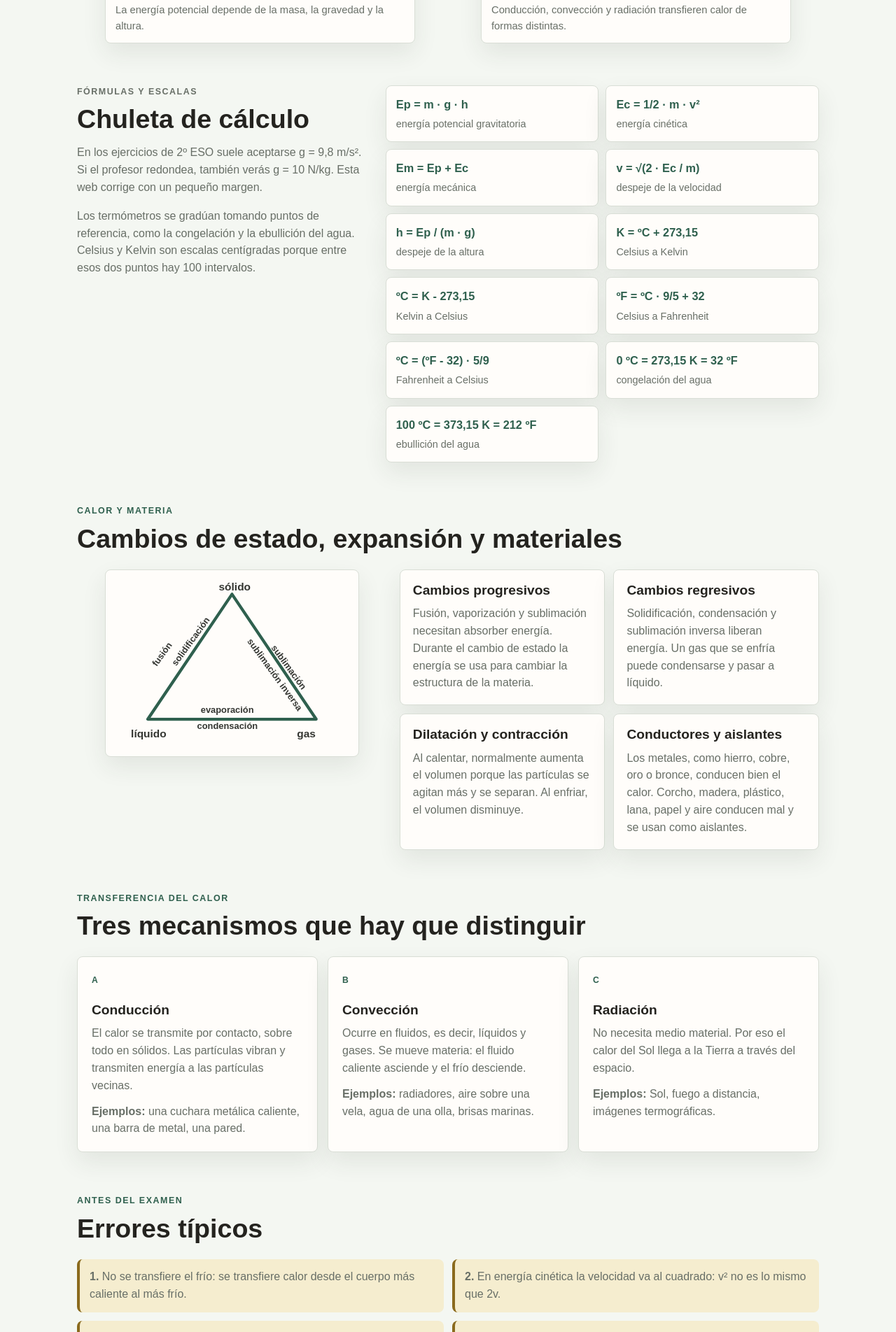
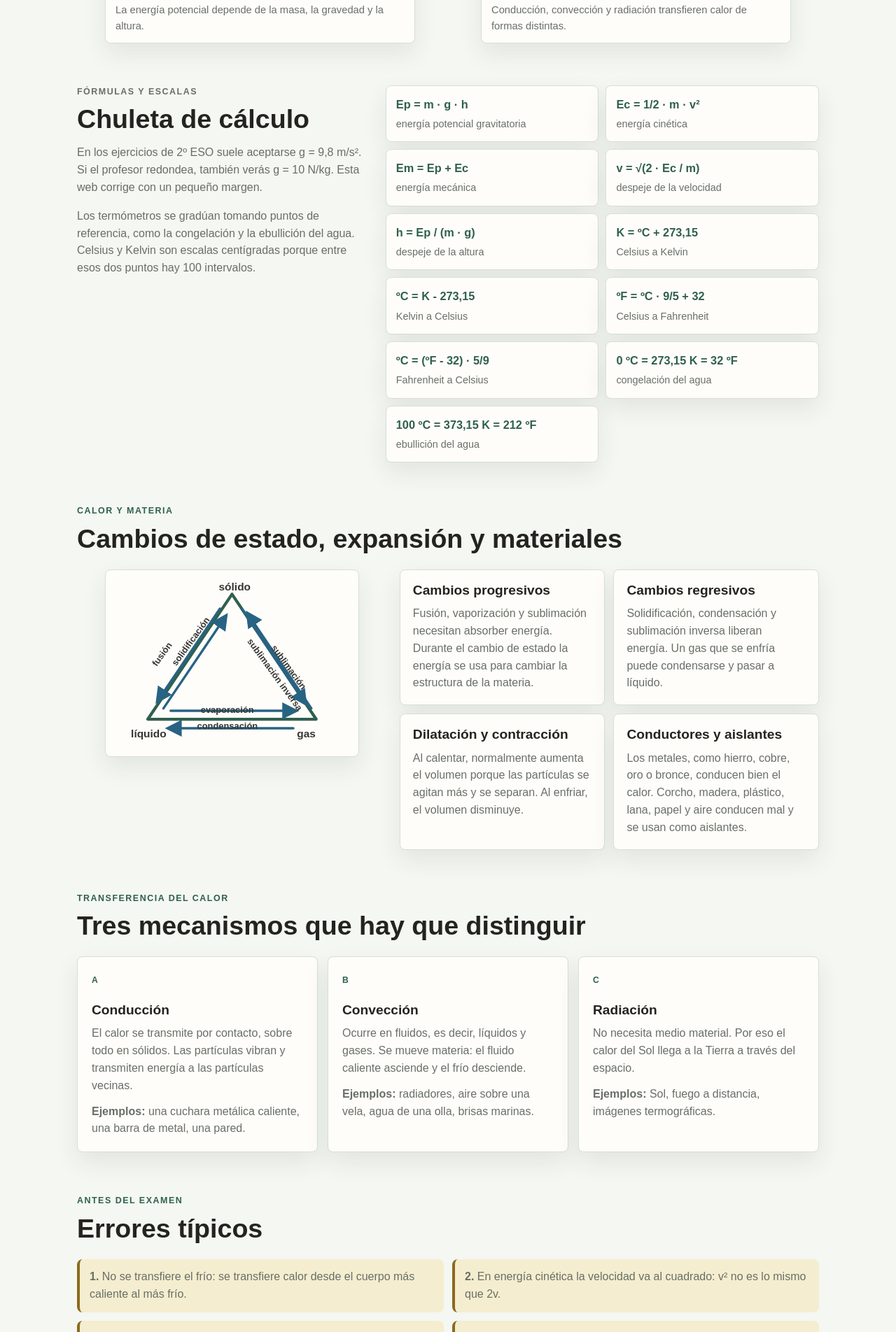
Before and after one commit to oxidoGIT/maths, a Jekyll site: the page energia-mecanica.html, which Jekyll copies as it is, in a window 1280 px wide. Shown: the part 2008-3912 px from the top of the page at 70% size. Built offline with Jekyll 4.4.1, drawn with Linux system fonts in a browser that asks for light colours.

Commit message:
Add arrows to state change diagram

```diff
--- a/energia-mecanica.css
+++ b/energia-mecanica.css
@@ -263,6 +263,18 @@ h3 {
   stroke-linecap: round;
   stroke-linejoin: round;
   stroke-width: 5;
+}
+
+.state-arrow {
+  fill: none;
+  stroke: #286384;
+  stroke-linecap: round;
+  stroke-linejoin: round;
+  stroke-width: 4;
+}
+
+.state-arrowhead {
+  fill: #286384;
 }
 
 .svg-green {
--- a/energia-mecanica.html
+++ b/energia-mecanica.html
@@ -208,7 +208,18 @@
           <figure class="state-triangle">
             <svg viewBox="0 0 420 310" role="img" aria-labelledby="state-title">
               <title id="state-title">Triángulo de cambios de estado</title>
+              <defs>
+                <marker id="state-arrowhead" viewBox="0 0 10 10" refX="8" refY="5" markerWidth="7" markerHeight="7" orient="auto-start-reverse">
+                  <path d="M 0 0 L 10 5 L 0 10 z" class="state-arrowhead" />
+                </marker>
+              </defs>
               <polygon points="210,40 70,248 350,248" class="triangle-line" />
+              <path d="M 190 64 L 86 218" class="state-arrow" marker-end="url(#state-arrowhead)" />
+              <path d="M 96 230 L 200 76" class="state-arrow" marker-end="url(#state-arrowhead)" />
+              <path d="M 226 64 L 332 222" class="state-arrow" marker-end="url(#state-arrowhead)" />
+              <path d="M 342 230 L 236 72" class="state-arrow" marker-end="url(#state-arrowhead)" />
+              <path d="M 108 234 L 316 234" class="state-arrow" marker-end="url(#state-arrowhead)" />
+              <path d="M 312 263 L 104 263" class="state-arrow" marker-end="url(#state-arrowhead)" />
               <text x="188" y="34" class="svg-label">sólido</text>
               <text x="42" y="278" class="svg-label">líquido</text>
               <text x="318" y="278" class="svg-label">gas</text>
```
